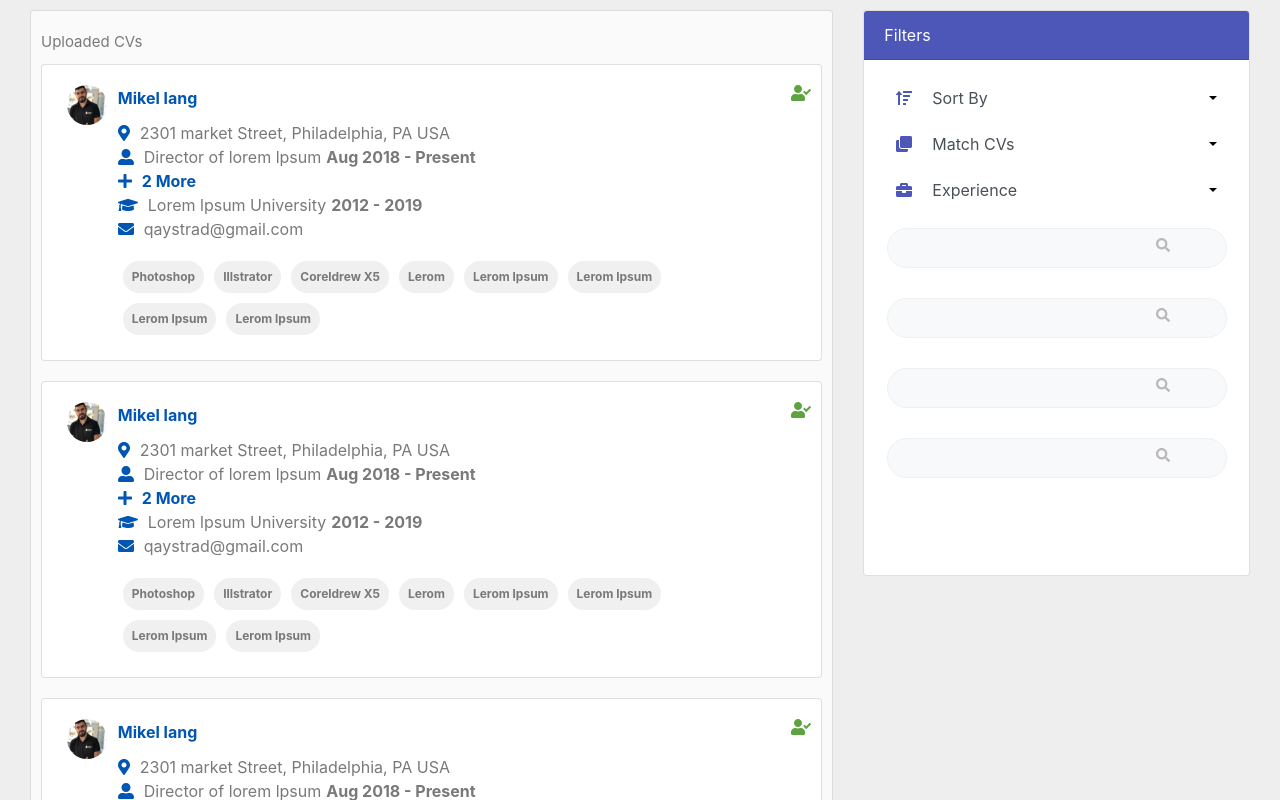
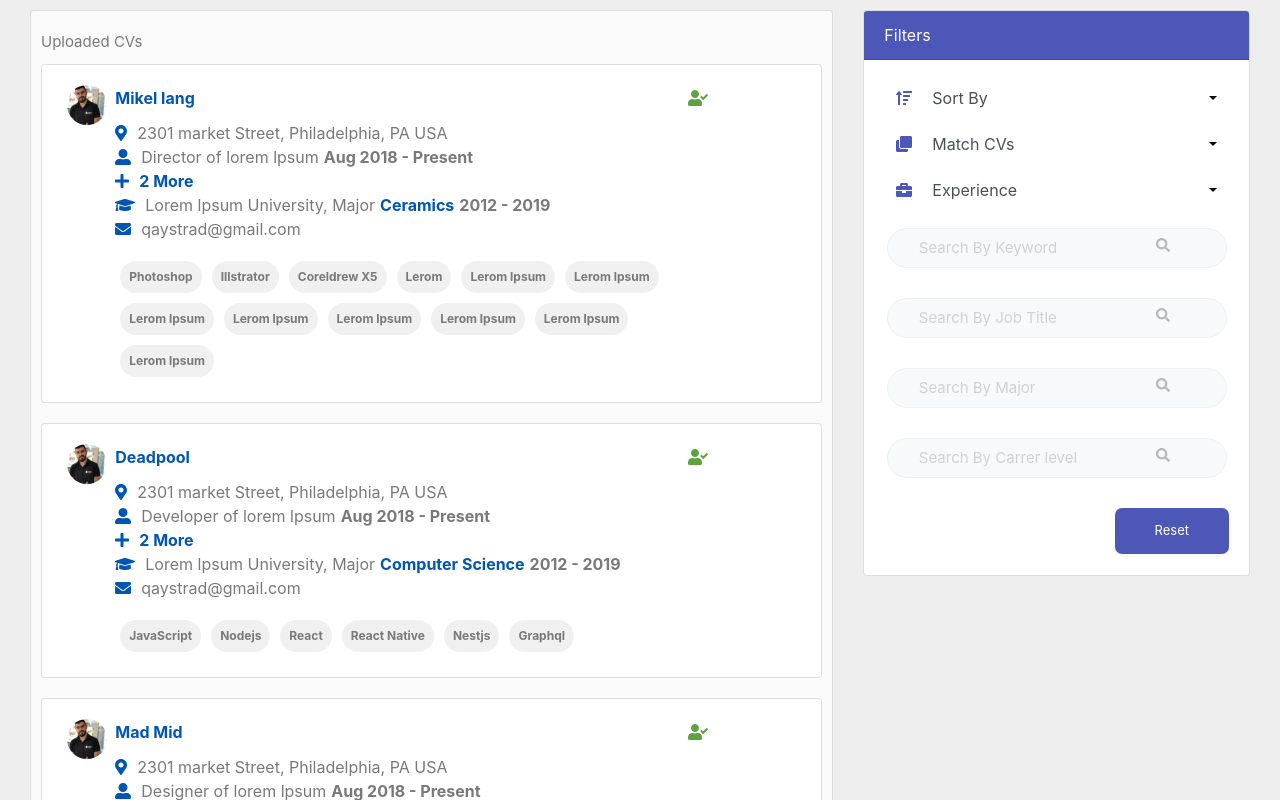
Before and after one commit to QaysTrad/elevatus-assinmenet, a React (Create React App) app: page /show in a window 1280 px wide. Shown: the top 800 px of the page. Built offline with nearby package versions, Linux system fonts and the light colour scheme.

Commit message:
make show filter works

```diff
--- a/src/Container/ShowCV/Show.js
+++ b/src/Container/ShowCV/Show.js
@@ -13,115 +13,150 @@ import {
   faBriefcase
 } from "@fortawesome/free-solid-svg-icons";
 
-import SmallPic from "../../Assets/Images/35295307.jpeg";
 import Search from "../../Components/Search/Search";
 import DropdownCustom from "../../Components/Dropdown/Dropdown";
-
-const data = [
-  {
-    logo: SmallPic,
-    name: "Mikel lang",
-    address: "2301 market Street, Philadelphia, PA USA",
-    Position: {
-      name: "lorem lpsum",
-      year: {
-        from: "Aug 2018",
-        to: "Present"
-      }
-    },
-    university: { name: "Lorem lpsum", year: { start: "2012", end: "2019" } },
-    email: "qaystrad@gmail.com",
-    likes: [
-      "Photoshop",
-      "Illstrator",
-      "Coreldrew X5",
-      "Lerom",
-      "Lerom lpsum",
-      "Lerom lpsum",
-      "Lerom lpsum",
-      "Lerom lpsum"
-    ]
-  },
-  {
-    logo: SmallPic,
-    name: "Mikel lang",
-    address: "2301 market Street, Philadelphia, PA USA",
-    Position: {
-      name: "lorem lpsum",
-      year: {
-        from: "Aug 2018",
-        to: "Present"
-      }
-    },
-    university: { name: "Lorem lpsum", year: { start: "2012", end: "2019" } },
-    email: "qaystrad@gmail.com",
-    likes: [
-      "Photoshop",
-      "Illstrator",
-      "Coreldrew X5",
-      "Lerom",
-      "Lerom lpsum",
-      "Lerom lpsum",
-      "Lerom lpsum",
-      "Lerom lpsum"
-    ]
-  },
-  {
-    logo: SmallPic,
-    name: "Mikel lang",
-    address: "2301 market Street, Philadelphia, PA USA",
-    Position: {
-      name: "lorem lpsum",
-      year: {
-        from: "Aug 2018",
-        to: "Present"
-      }
-    },
-    university: { name: "Lorem lpsum", year: { start: "2012", end: "2019" } },
-    email: "qaystrad@gmail.com",
-    likes: [
-      "Photoshop",
-      "Illstrator",
-      "Coreldrew X5",
-      "Lerom",
-      "Lerom lpsum",
-      "Lerom lpsum",
-      "Lerom lpsum",
-      "Lerom lpsum"
-    ]
-  }
-];
+import data from "./Applicante";
 
 const Show = () => {
   const [show, setShow] = useState(false);
+  const [state, setState] = useState({
+    keyword: "",
+    major: "",
+    jobTitle: "",
+    sortBy: { value: "", label: "" },
+    matchCV: { value: "", label: "" },
+    experience: { value: "", label: "" }
+  });
 
   const handleClose = () => setShow(false);
   const handleShow = () => setShow(true);
+
+  const onChange = e => {
+    e.persist();
+    setState(prevState => ({
+      ...prevState,
+      sortBy: { value: "", label: "" },
+      [e?.target?.name]: e?.target?.value
+    }));
+  };
+
+  const likesFilter = filterData => {
+    const result = [];
+    filterData.forEach(element =>
+      element.likes.forEach(like => {
+        if (like.toLowerCase().includes(state.keyword.toLowerCase())) {
+          result.push(element);
+        }
+      })
+    );
+    return result;
+  };
+
+  const jobFilter = filterData => {
+    const result = [];
+    filterData.forEach(element => {
+      if (
+        element.Position.pos
+          .toLowerCase()
+          .includes(state.jobTitle.toLowerCase())
+      ) {
+        result.push(element);
+      }
+    });
+    return result;
+  };
+
+  const majorFilter = filterData => {
+    const result = [];
+    filterData.forEach(element => {
+      if (
+        element.university.major
+          .toLowerCase()
+          .includes(state.major.toLowerCase())
+      ) {
+        result.push(element);
+      }
+    });
+    return result;
+  };
+
+  const allFilters = filterData => {
+    const result = [];
+    filterData.forEach(element => {
+      if (
+        element.Position.pos
+          .toLowerCase()
+          .includes(state.jobTitle.toLowerCase()) &&
+        element.university.major
+          .toLowerCase()
+          .includes(state.major.toLowerCase()) &&
+        result.push(element) &&
+        element.likes.forEach(like =>
+          like.toLowerCase().includes(state.keyword.toLowerCase())
+        )
+      ) {
+        result.push(element);
+      }
+    });
+    return result;
+  };
+
+  const filter = filterData => {
+    let result = [];
+    if (state.sortBy.value === "A-Z") {
+      result = filterData.sort((a, b) =>
+        a.name < b.name ? -1 : a.name > b.name ? 1 : 0
+      );
+    } else if (state.sortBy.value === "Z-A") {
+      result = filterData.sort((a, b) =>
+        a.name < b.name ? 1 : a.name > b.name ? -1 : 0
+      );
+    } else if (state.jobTitle && state.keyword && state.major) {
+      result = allFilters(filterData);
+    } else if (state.jobTitle) {
+      result = jobFilter(filterData);
+    } else if (state.keyword) {
+      result = likesFilter(filterData);
+    } else if (state.major) {
+      result = majorFilter(filterData);
+    }
+    if (
+      state.sortBy.value === "" &&
+      state.keyword === "" &&
+      state.jobTitle === "" &&
+      state.major === ""
+    ) {
+      result = data;
+    }
+    return result;
+  };
 
   return (
     <Row className="show-container">
       <Col md={12} lg={8}>
         <Card className="show-content">
           <div className="top-text light-text">Uploaded CVs</div>
-          {data.map((cv, indexC) => (
+          {filter(data)?.map((cv, indexC) => (
             <Card key={indexC}>
               <Container className="cv-content">
-                <Row>
+                <Row style={{ width: "100%" }}>
                   <Col lg="auto" xl={1} className="profile-pic-content">
-                    <img src={cv.logo} alt="" className="profile-pic" />
+                    <img src={cv?.logo} alt="" className="profile-pic" />
                   </Col>
                   <Col lg={8} xl={10}>
-                    {" "}
                     <div className="applicant-content">
-                      <div className="applicant-text ">{cv.name}</div>
+                      <div className="check-content ">
+                        <div className="applicant-text ">{cv?.name}</div>
+                        <FontAwesomeIcon icon={faUserCheck} />
+                      </div>
                       <div className="flex light-text">
-                        <FontAwesomeIcon icon={faMapMarkerAlt} /> {cv.address}
+                        <FontAwesomeIcon icon={faMapMarkerAlt} /> {cv?.address}
                       </div>
                       <div className="flex applicant-position">
                         <FontAwesomeIcon icon={faUserAlt} />
-                        <div className="light-text">{`Director of ${cv.Position.name} `}</div>
+                        <div className="light-text">{`${cv?.Position.pos} of ${cv?.Position?.name} `}</div>
                         <div className="applicant-year light-text">
-                          {` ${cv.Position.year.from} - ${cv.Position.year.to} `}
+                          {` ${cv?.Position?.year?.from} - ${cv?.Position?.year?.to} `}
                         </div>
                       </div>
                       <div className="appicant-more">
@@ -129,18 +164,22 @@ const Show = () => {
                       </div>
                       <div className="flex applicant-position">
                         <FontAwesomeIcon icon={faGraduationCap} />
-                        <div className="light-text">{`${cv.university.name} University`}</div>
+                        <div className="light-text">{`${cv?.university?.name} University, Major`}</div>
+                        <div
+                          style={{ color: "#0156b3" }}
+                          className="applicant-year light-text"
+                        >{` ${cv?.university?.major}`}</div>
                         <div className="applicant-year light-text">
-                          {`${cv.university.year.start} - ${cv.university.year.end}`}
+                          {`${cv?.university?.year?.start} - ${cv?.university?.year?.end}`}
                         </div>
                       </div>
                       <div className="light-text">
                         <FontAwesomeIcon icon={faEnvelope} />
-                        {cv.email}
+                        {cv?.email}
                       </div>
                     </div>
                     <div className="person-likes">
-                      {cv.likes.map((like, indexL) => (
+                      {cv?.likes?.map((like, indexL) => (
                         <Badge pill key={indexL} className="light-text">
                           {like}
                         </Badge>
@@ -151,9 +190,7 @@ const Show = () => {
                     lg={2}
                     xl={1}
                     className="check-content profile-pic-content"
-                  >
-                    <FontAwesomeIcon icon={faUserCheck} />
-                  </Col>
+                  ></Col>
                 </Row>
               </Container>
             </Card>
@@ -168,40 +205,88 @@ const Show = () => {
               <DropdownCustom
                 icon={faSortAmountUp}
                 name="Sort By"
-                list={["Name", "Address", "Position"]}
+                list={["A-Z", "Z-A"]}
+                onChange={setState}
+                title="sortBy"
+                value={state.sortBy.value}
               />
 
               <DropdownCustom
                 icon={faClone}
                 name="Match CVs"
                 list={["Name", "Address", "Position"]}
+                onChange={setState}
+                title="matchCV"
+                value={state.matchCV.value}
               />
 
               <DropdownCustom
                 icon={faBriefcase}
                 name="Experience"
-                list={["Name", "Address", "Position"]}
+                list={["1-2 year", "3-5 year", "+10 yars"]}
+                onChange={setState}
+                title="experience"
+                value={state.experience.value}
               />
             </div>
 
             <div className="search-contaniner">
               <div className="search-content">
-                <Search name="Search By Keyword" />
+                <Search
+                  title="Search By Keyword"
+                  onChange={onChange}
+                  name="keyword"
+                  value={state.keyword}
+                />
               </div>
               <div className="search-content">
-                <Search name="Search By Job Title" />
+                <Search
+                  title="Search By Job Title"
+                  onChange={onChange}
+                  name="jobTitle"
+                  value={state.jobTitle}
+                />
               </div>
               <div className="search-content">
-                <Search name="Search By Major" />
+                <Search
+                  title="Search By Major"
+                  onChange={onChange}
+                  name="major"
+                  value={state.major}
+                />
               </div>
               <div className="search-content">
-                <Search name="Search By Carrer level" />
+                <Search title="Search By Carrer level" />
               </div>
+            </div>
+            <div
+              onClick={() =>
+                setState({
+                  keyword: "",
+                  major: "",
+                  jobTitle: "",
+                  sortBy: { value: "", label: "" },
+                  matchCV: { value: "", label: "" },
+                  experience: { value: "", label: "" }
+                })
+              }
+              style={{
+                background: "#4c57b8",
+                marginBottom: 10,
+                float: "right"
+              }}
+              className="button"
+            >
+              Reset
             </div>
           </Card.Body>
         </Card>
       </Col>
-      <div className="filter-button" onClick={handleShow}>
+      <div
+        style={{ background: "#4c57b8" }}
+        className="filter-button"
+        onClick={handleShow}
+      >
         Filters
       </div>
       <Modal show={show} onHide={handleClose}>
@@ -214,40 +299,88 @@ const Show = () => {
               <DropdownCustom
                 icon={faSortAmountUp}
                 name="Sort By"
-                list={["Name", "Address", "Position"]}
+                list={["A-Z", "Z-A"]}
+                onChange={setState}
+                title="sortBy"
+                value={state.sortBy.value}
               />
 
               <DropdownCustom
                 icon={faClone}
                 name="Match CVs"
                 list={["Name", "Address", "Position"]}
+                onChange={setState}
+                title="matchCV"
+                value={state.matchCV.value}
               />
 
               <DropdownCustom
                 icon={faBriefcase}
                 name="Experience"
-                list={["Name", "Address", "Position"]}
+                list={["1-2 year", "3-5 year", "+10 yars"]}
+                onChange={setState}
+                title="experience"
+                value={state.experience.value}
               />
             </div>
 
             <div className="search-contaniner">
               <div className="search-content">
-                <Search name="Search By Keyword" />
+                <Search
+                  title="Search By Keyword"
+                  onChange={onChange}
+                  name="keyword"
+                  value={state.keyword}
+                />
               </div>
               <div className="search-content">
-                <Search name="Search By Job Title" />
+                <Search
+                  title="Search By Job Title"
+                  onChange={onChange}
+                  name="jobTitle"
+                  value={state.jobTitle}
+                />
               </div>
               <div className="search-content">
-                <Search name="Search By Major" />
+                <Search
+                  title="Search By Major"
+                  onChange={onChange}
+                  name="major"
+                  value={state.major}
+                />
               </div>
               <div className="search-content">
-                <Search name="Search By Carrer level" />
+                <Search title="Search By Carrer level" />
               </div>
             </div>
           </Card.Body>
         </Modal.Body>
         <Modal.Footer>
-          <div className="button" onClick={handleClose}>
+          <div
+            onClick={() =>
+              setState({
+                keyword: "",
+                major: "",
+                jobTitle: "",
+                sortBy: { value: "", label: "" },
+                matchCV: { value: "", label: "" },
+                experience: { value: "", label: "" }
+              })
+            }
+            style={{
+              background: "#4c57b8",
+              marginBottom: 10,
+              float: "right"
+            }}
+            className="button"
+          >
+            Reset
+          </div>
+          <div
+            style={{ background: "#4c57b8" }}
+            className="button"
+            onClick={handleClose}
+          >
             Close
           </div>
         </Modal.Footer>
```
